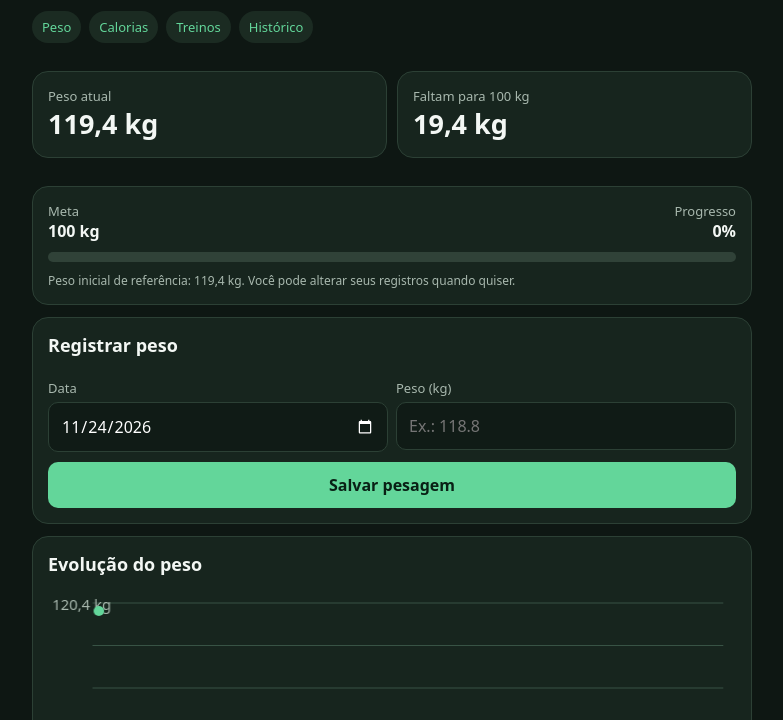
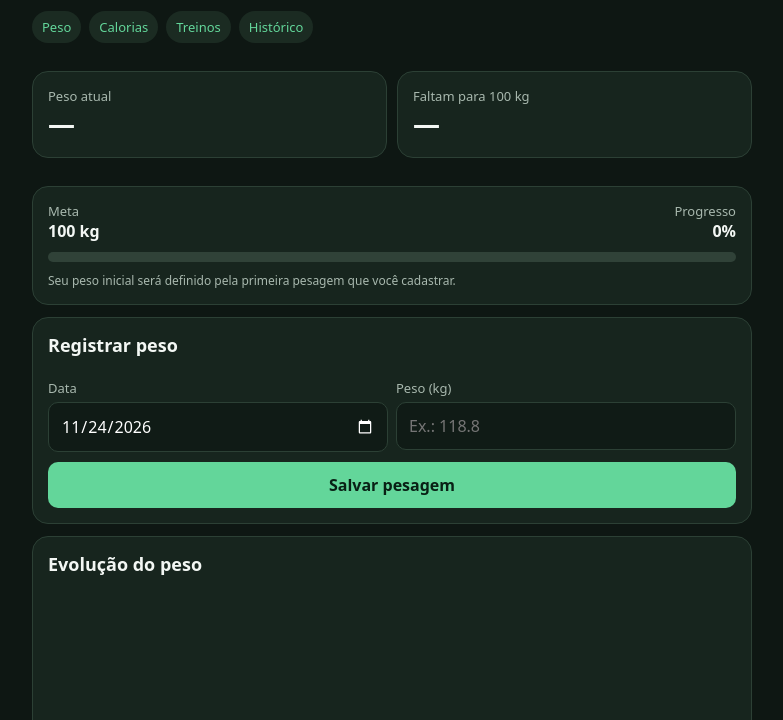
Before and after one commit to Issolofreedom/projeto-100kg, a plain HTML site: page index.html in a window 1280 px wide. Shown: the part 80-800 px from the top of the page, without its empty margins (248-1031 px from the left). Drawn offline with Linux system fonts and the light colour scheme.

Commit message:
Update index.html

```diff
--- a/index.html
+++ b/index.html
@@ -19,17 +19,17 @@ label{display:block;color:var(--muted);font-size:13px;margin:10px 0 5px}input,se
 <div class="card"><div class="muted">Peso atual</div><div class="metric" id="current">119,4 kg</div></div>
 <div class="card"><div class="muted">Faltam para 100 kg</div><div class="metric" id="remaining">19,4 kg</div></div>
 </div>
-<section><div class="row"><div><div class="muted">Meta</div><strong>100 kg</strong></div><div style="text-align:right"><div class="muted">Progresso</div><strong id="progressText">0%</strong></div></div><div class="bar"><span id="progress"></span></div><div class="small">Peso inicial de referência: 119,4 kg. Você pode alterar seus registros quando quiser.</div></section>
+<section><div class="row"><div><div class="muted">Meta</div><strong>100 kg</strong></div><div style="text-align:right"><div class="muted">Progresso</div><strong id="progressText">0%</strong></div></div><div class="bar"><span id="progress"></span></div><div class="small">Seu peso inicial será definido pela primeira pesagem que você cadastrar.</div></section>
 <section id="peso"><h2>Registrar peso</h2><div class="row"><div><label>Data</label><input type="date" id="weightDate"></div><div><label>Peso (kg)</label><input type="number" id="weightValue" step="0.1" min="1" placeholder="Ex.: 118.8"></div></div><button onclick="addWeight()">Salvar pesagem</button><div class="small" id="weightMsg"></div></section>
 <section><h2>Evolução do peso</h2><canvas id="chart" width="650" height="210"></canvas><div class="small">Gráfico baseado nas pesagens salvas neste aparelho.</div></section>
 <section id="calorias"><h2>Diário de calorias</h2><label>Data</label><input type="date" id="calDate"><div class="row"><div><label>Alimento / refeição</label><input id="foodName" placeholder="Ex.: almoço"></div><div><label>Calorias (kcal)</label><input id="foodKcal" type="number" min="0" placeholder="Ex.: 490"></div></div><button onclick="addFood()">Adicionar refeição</button><div style="margin-top:14px" class="row"><div><div class="muted">Consumido no dia</div><div class="metric" id="dayTotal">0 kcal</div></div><div><div class="muted">Meta diária</div><div class="metric">1.500 kcal</div></div></div><div id="foodList" class="empty">Nenhuma refeição registrada nesta data.</div></section>
 <section id="treinos"><h2>Registrar treino</h2><label>Data</label><input type="date" id="workDate"><div class="row"><div><label>Atividade</label><select id="workType"><option>Musculação</option><option>Esteira</option><option>Bicicleta</option><option>Caminhada</option><option>Outro</option></select></div><div><label>Duração (minutos)</label><input id="workMinutes" type="number" min="1" placeholder="Ex.: 40"></div></div><label>Observação (opcional)</label><input id="workNote" placeholder="Ex.: ritmo leve, treino de pernas"><button onclick="addWorkout()">Salvar treino</button><div id="workList" class="empty">Nenhum treino registrado nesta data.</div></section>
 <section id="historico"><h2>Últimas pesagens</h2><div id="weightHistory" class="empty">Nenhuma pesagem.</div><h2 style="margin-top:18px">Treinos recentes</h2><div id="recentWorkouts" class="empty">Nenhum treino registrado.</div></section>
-<section><h2>Backup dos seus dados</h2><p class="small">Os registros ficam salvos neste aparelho e navegador. Exporte um backup regularmente para não perder seus dados.</p><button class="secondary" onclick="exportData()">Exportar backup</button><label>Restaurar backup</label><input type="file" id="importFile" accept="application/json"><button class="secondary" onclick="importData()">Importar backup</button></section>
+<section><h2>Backup e configurações</h2><p class="small">Os registros ficam salvos neste aparelho e navegador. Exporte um backup regularmente para não perder seus dados.</p><button class="secondary" onclick="exportData()">Exportar backup</button><label>Restaurar backup</label><input type="file" id="importFile" accept="application/json"><button class="secondary" onclick="importData()">Importar backup</button><button class="danger" onclick="resetApp()">🗑️ Resetar aplicativo</button><p class="small">O reset apaga todas as pesagens, refeições e treinos salvos neste aparelho.</p></section>
 <p class="small">Este aplicativo não substitui orientação médica ou nutricional. A meta de calorias é ajustável com acompanhamento profissional.</p>
 </main>
 <script>
-const KEY='projeto100kg_v1';let db=JSON.parse(localStorage.getItem(KEY)||'{"weights":[{"date":"2026-11-23","value":119.4}],"foods":[],"workouts":[]}');
+const KEY='projeto100kg_v1';let db=JSON.parse(localStorage.getItem(KEY)||'{"weights":[],"foods":[],"workouts":[]}');
 const $=id=>document.getElementById(id),today=new Date().toISOString().slice(0,10);
 ['weightDate','calDate','workDate'].forEach(id=>$(id).value=today);
 function save(){localStorage.setItem(KEY,JSON.stringify(db));render()}
@@ -38,7 +38,7 @@ function addWeight(){let date=$('weightDate').value,value=Number($('weightValue'
 function addFood(){let date=$('calDate').value,name=$('foodName').value.trim(),kcal=Number($('foodKcal').value);if(!date||!name||!Number.isFinite(kcal)||kcal<0)return alert('Preencha alimento, data e calorias.');db.foods.push({date,name,kcal});$('foodName').value='';$('foodKcal').value='';save()}
 function addWorkout(){let date=$('workDate').value,type=$('workType').value,minutes=Number($('workMinutes').value),note=$('workNote').value.trim();if(!date||!minutes||minutes<1)return alert('Informe data e duração válida.');db.workouts.push({date,type,minutes,note});$('workMinutes').value='';$('workNote').value='';save()}
 function del(kind,index){if(!confirm('Excluir este registro?'))return;db[kind].splice(index,1);save()}
-function render(){let ws=[...db.weights].sort((a,b)=>a.date.localeCompare(b.date)),last=ws.at(-1)?.value??119.4,initial=119.4,done=initial-last,remaining=last-100,pct=Math.max(0,Math.min(100,done/(initial-100)*100));$('current').textContent=fmt(last)+' kg';$('remaining').textContent=fmt(remaining)+' kg';$('progressText').textContent=fmt(pct)+'%';$('progress').style.width=pct+'%';
+function render(){let ws=[...db.weights].sort((a,b)=>a.date.localeCompare(b.date)),last=ws.at(-1)?.value,initial=ws[0]?.value,done=initial!=null&&last!=null?initial-last:0,remaining=last!=null?last-100:null,pct=initial!=null&&initial>100?Math.max(0,Math.min(100,done/(initial-100)*100)):0;$('current').textContent=last!=null?fmt(last)+' kg':'—';$('remaining').textContent=remaining!=null?fmt(remaining)+' kg':'—';$('progressText').textContent=fmt(pct)+'%';$('progress').style.width=pct+'%';
 let date=$('calDate').value||today,foods=db.foods.filter(x=>x.date===date),total=foods.reduce((s,x)=>s+x.kcal,0);$('dayTotal').textContent=fmt(total)+' kcal';$('foodList').innerHTML=foods.length?'<table><tbody>'+foods.map((x,i)=>`<tr><td>${esc(x.name)}</td><td>${fmt(x.kcal)} kcal</td><td><button class="danger" style="width:auto;padding:5px 8px;margin:0" onclick="del('foods',${db.foods.indexOf(x)})">×</button></td></tr>`).join('')+'</tbody></table>':'<div class="empty">Nenhuma refeição registrada nesta data.</div>';
 $('weightHistory').innerHTML=ws.length?'<table><tbody>'+ws.slice().reverse().map((x)=>`<tr><td>${dateBR(x.date)}</td><td>${fmt(x.value)} kg</td><td><button class="danger" style="width:auto;padding:5px 8px;margin:0" onclick="del('weights',${db.weights.indexOf(x)})">×</button></td></tr>`).join('')+'</tbody></table>':'<div class="empty">Nenhuma pesagem.</div>';
 let workouts=[...db.workouts].sort((a,b)=>b.date.localeCompare(a.date));$('workList').innerHTML=workouts.filter(x=>x.date===($('workDate').value||today)).map(x=>`${dateBR(x.date)} · ${esc(x.type)} · ${x.minutes} min ${esc(x.note||'')}`).join('<br>')||'Nenhum treino nesta data.';$('recentWorkouts').innerHTML=workouts.slice(0,8).map(x=>`${dateBR(x.date)} · ${esc(x.type)} · ${x.minutes} min`).join('<br>')||'Nenhum treino registrado.';draw(ws)}
@@ -46,5 +46,6 @@ function dateBR(s){return s.split('-').reverse().join('/')}function esc(s){retur
 function draw(ws){let c=$('chart'),ctx=c.getContext('2d'),w=c.width,h=c.height;ctx.clearRect(0,0,w,h);if(!ws.length)return;let vals=ws.map(x=>x.value),min=Math.min(...vals,100)-1,max=Math.max(...vals)+1;if(max===min)max=min+1;ctx.strokeStyle='#385345';ctx.lineWidth=1;for(let i=0;i<5;i++){let y=15+i*(h-40)/4;ctx.beginPath();ctx.moveTo(42,y);ctx.lineTo(w-12,y);ctx.stroke()}ctx.fillStyle='#a8b8ae';ctx.font='14px system-ui';ctx.fillText(fmt(max)+' kg',4,22);ctx.fillText(fmt(min)+' kg',4,h-22);ctx.strokeStyle='#63d69a';ctx.lineWidth=4;ctx.beginPath();ws.forEach((p,i)=>{let x=48+(ws.length===1?0:i*(w-75)/(ws.length-1)),y=15+(max-p.value)/(max-min)*(h-40);i?ctx.lineTo(x,y):ctx.moveTo(x,y)});ctx.stroke();ws.forEach((p,i)=>{let x=48+(ws.length===1?0:i*(w-75)/(ws.length-1)),y=15+(max-p.value)/(max-min)*(h-40);ctx.fillStyle='#63d69a';ctx.beginPath();ctx.arc(x,y,5,0,Math.PI*2);ctx.fill()})}
 function exportData(){let blob=new Blob([JSON.stringify(db,null,2)],{type:'application/json'}),a=document.createElement('a');a.href=URL.createObjectURL(blob);a.download='projeto-100kg-backup.json';a.click();URL.revokeObjectURL(a.href)}
 function importData(){let f=$('importFile').files[0];if(!f)return alert('Selecione um arquivo de backup.');let r=new FileReader();r.onload=()=>{try{let x=JSON.parse(r.result);if(!x.weights||!x.foods||!x.workouts)throw 0;db=x;save();alert('Backup restaurado!')}catch(e){alert('Arquivo de backup inválido.')}};r.readAsText(f)}
+function resetApp(){if(!confirm('Tem certeza que deseja apagar todas as pesagens, refeições e treinos? Esta ação não poderá ser desfeita.'))return;db={weights:[],foods:[],workouts:[]};localStorage.setItem(KEY,JSON.stringify(db));render();alert('Aplicativo resetado! Você já pode começar novamente.')}
 $('calDate').addEventListener('change',render);$('workDate').addEventListener('change',render);if('serviceWorker'in navigator)window.addEventListener('load',()=>navigator.serviceWorker.register('./sw.js').catch(()=>{}));render();
 </script></body></html>
```
